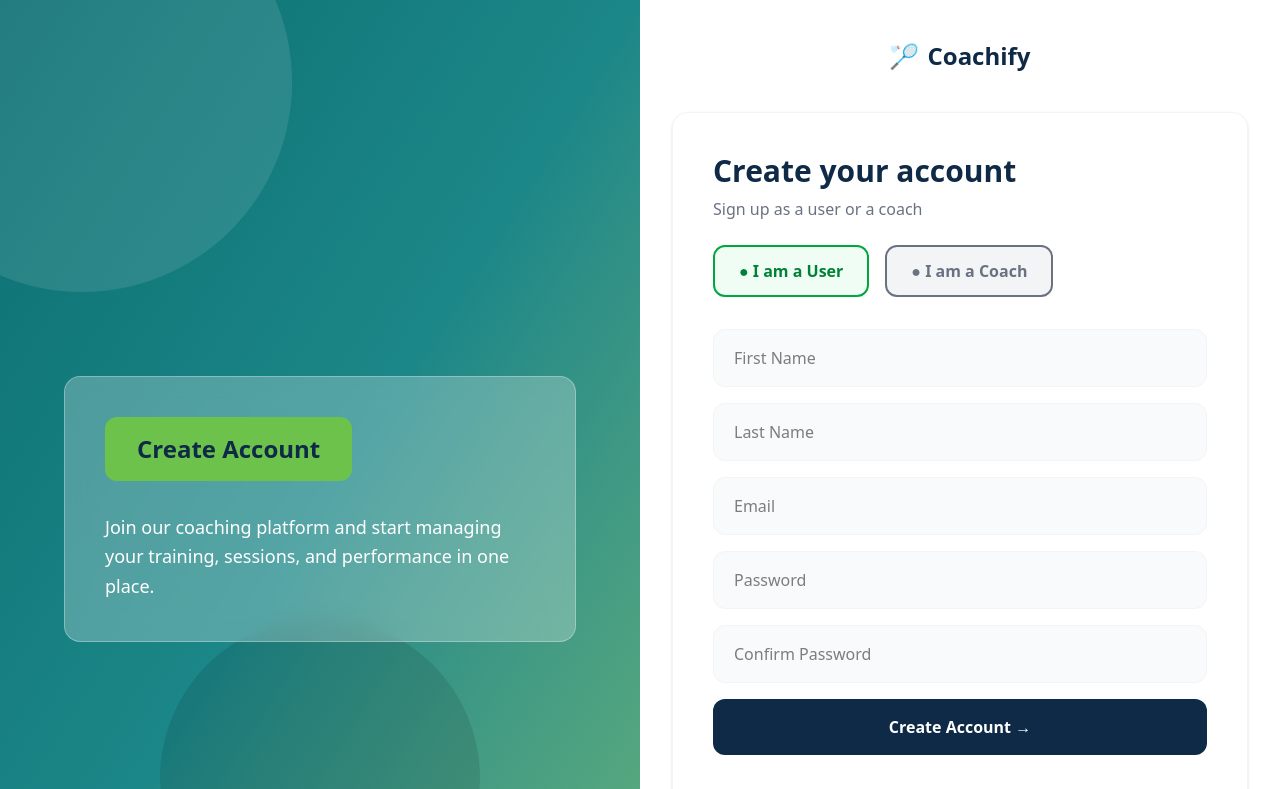
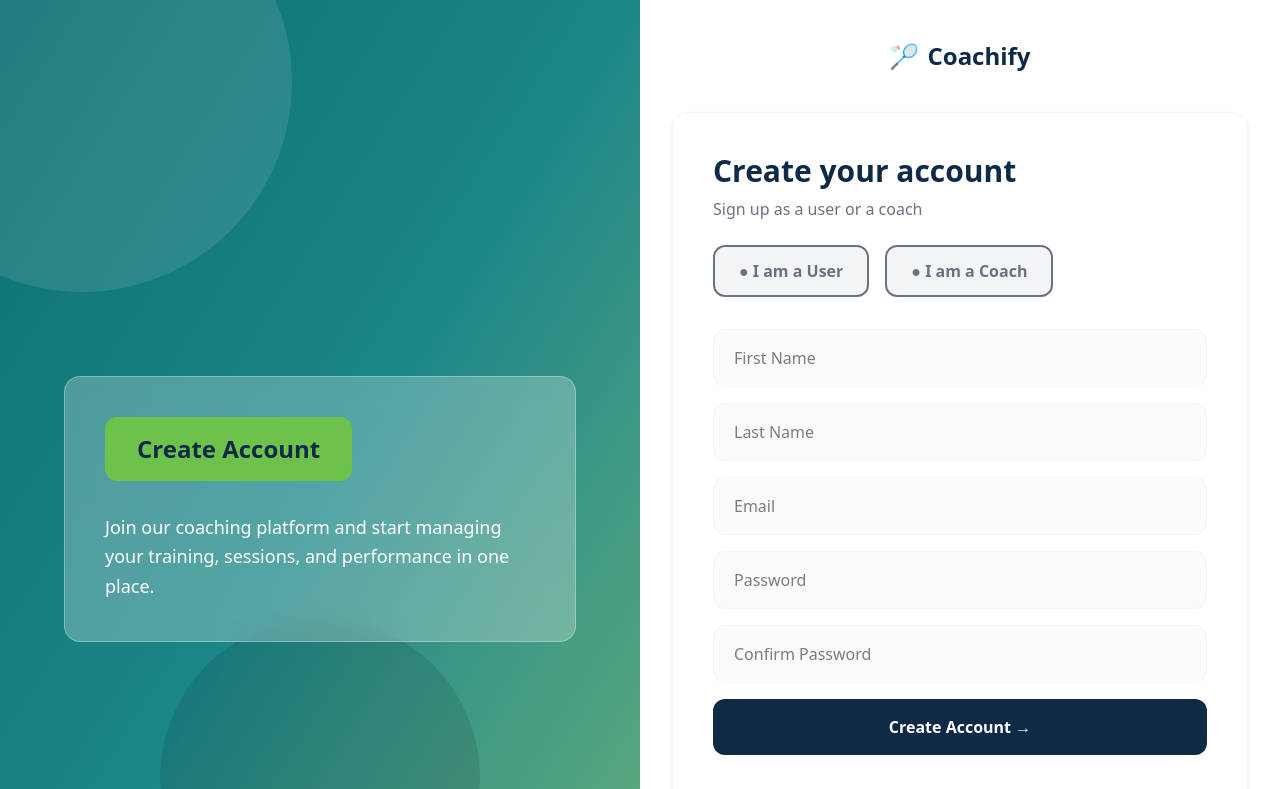
Before and after one commit to maliko18/Coachify, a React (Vite) app in the folder FrontEnd/: page /signup in a window 1280 px wide. Shown: the top 789 px of the page. Built offline with nearby package versions, Linux system fonts and the light colour scheme.

Commit message:
Fix bug register

```diff
--- a/FrontEnd/src/pages/Signup.tsx
+++ b/FrontEnd/src/pages/Signup.tsx
@@ -3,7 +3,7 @@ import { useNavigate } from "react-router-dom";
 import axiosClient from "../api/axios";
 import { useAuth } from "../context/AuthContext";
 
-type Role = "user" | "coach";
+type Role = "prospect" | "coach";
 
 export default function Signup() {
   const navigate = useNavigate();
@@ -125,10 +125,10 @@ export default function Signup() {
             <div className="mt-6 flex gap-4">
               <button
                 type="button"
-                onClick={() => setRole("user")}
+                onClick={() => setRole("prospect")}
                 className={`px-6 py-3 rounded-xl font-semibold border-2 transition
                   ${
-                    role === "user"
+                    role === "prospect"
                       ? "border-green-600 text-green-700 bg-green-50"
                       : "bg-gray-100 text-gray-500 hover:bg-gray-200"
                   }`}
```
